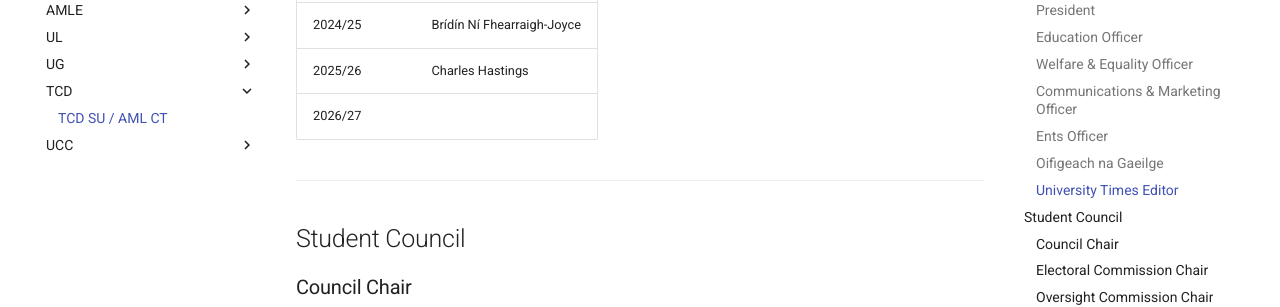
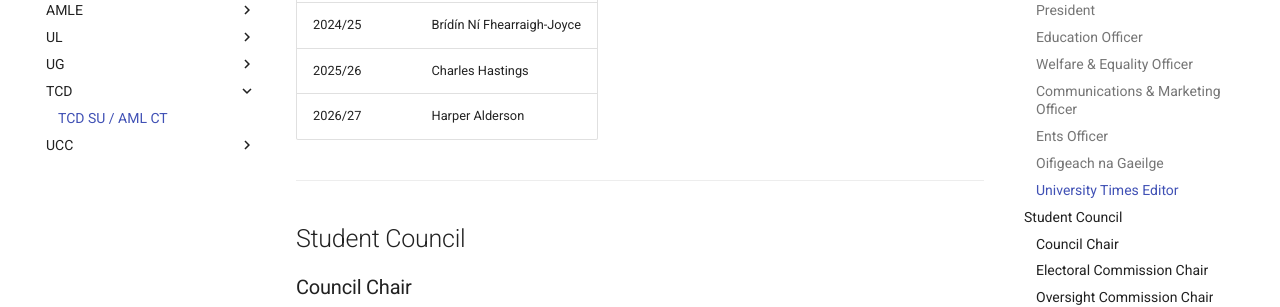
Before and after one commit to omahonye/macleinn_archive, an MkDocs documentation site: the page built from docs/tcd/tcdsu.md, in a window 1280 px wide and 900 px high, scrolled down 5308 px. Shown: the part 152-459 px from the top of the window. Built offline with MkDocs 1.6.1 and Material for MkDocs 9.7.7, drawn with Linux system fonts in a browser that asks for light colours.

Commit message:
Update tcdsu.md

```diff
--- a/docs/tcd/tcdsu.md
+++ b/docs/tcd/tcdsu.md
@@ -143,7 +143,7 @@
 | 2023/24 | Clara Roche |
 | 2024/25 | Brídín Ní Fhearraigh-Joyce |
 | 2025/26 | Charles Hastings |
-| 2026/27 |  |
+| 2026/27 | Harper Alderson |
 
 ---
 
```
